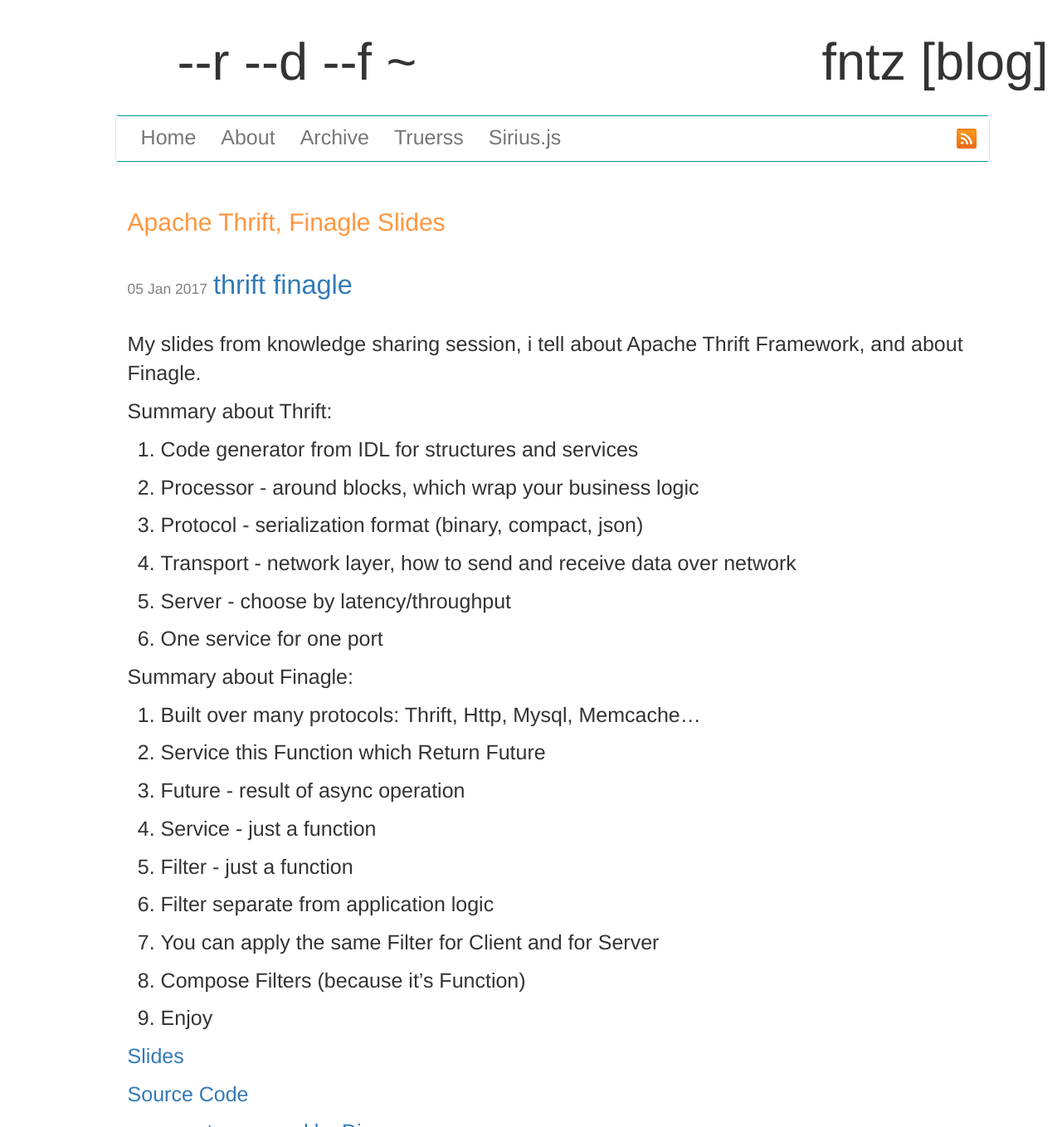
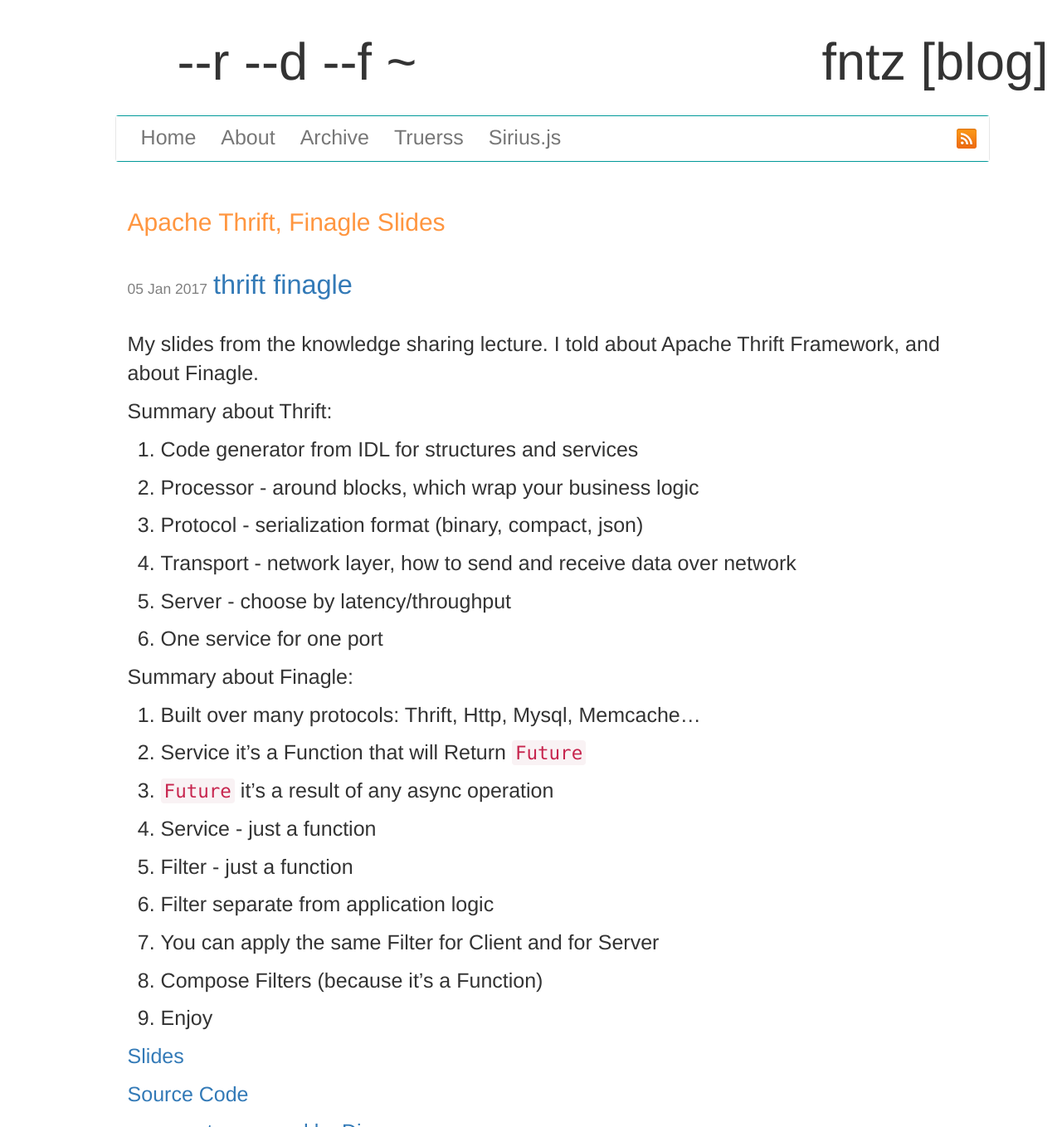
Before and after one commit to fntz/fntz.github.io, a Jekyll site: the page built from _posts/2017-01-05-apache-thrift-finagle-slides.markdown, in a window 1280 px wide and 1400 px high, cut to the strip 0-1358 px from the top of the window. Shown: the whole strip at 83% size. Built offline with Jekyll 4.4.1, drawn with Linux system fonts in a browser that asks for light colours; nearby versions of some CDN libraries; comment, search, counter and statistics services are not loaded.

Commit message:
fix post about finagle

```diff
--- a/_posts/2017-01-05-apache-thrift-finagle-slides.markdown
+++ b/_posts/2017-01-05-apache-thrift-finagle-slides.markdown
@@ -5,10 +5,11 @@
 comments: true
 categories: scala
 tags: thrift finagle
-summary: "My slides from knowledge sharing"
+summary: "My slides from the knowledge sharing lecture"
 ---
 
-My slides from knowledge sharing session, i tell about Apache Thrift Framework, and about Finagle.
+My slides from the knowledge sharing lecture.
+I told about Apache Thrift Framework, and about Finagle.
 
 Summary about Thrift:
 
@@ -29,9 +30,9 @@
 
 1. Built over many protocols: Thrift, Http, Mysql, Memcache...
 
-2. Service this Function which Return Future
+2. Service it's a Function that will Return `Future`
 
-3. Future - result of async operation
+3. `Future` it's a result of any async operation
 
 4. Service - just a function
 
@@ -41,7 +42,7 @@
 
 7. You can apply the same Filter for Client and for Server
 
-8. Compose Filters (because it's Function)
+8. Compose Filters (because it's a Function)
 
 9. Enjoy
 
```
